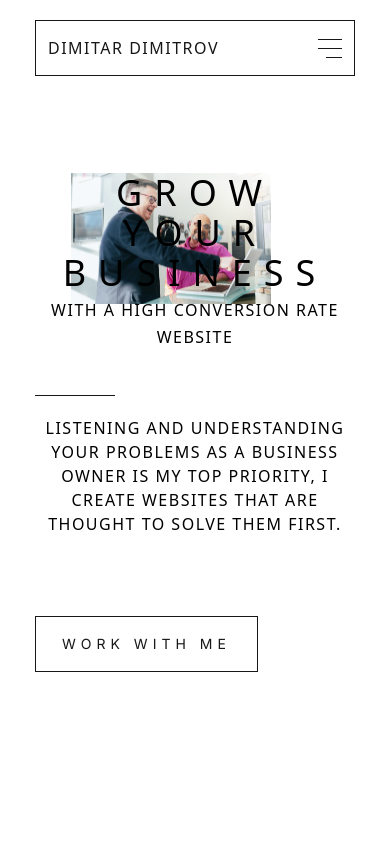
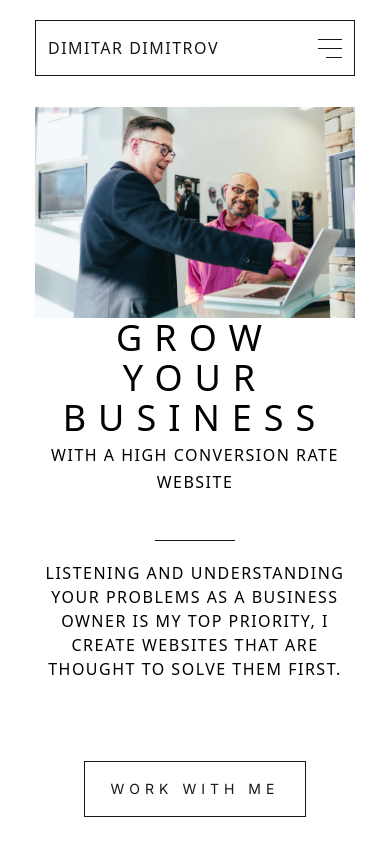
Before and after one commit to ippoboi/portfolio-front, a Next.js app: page / in a window 390 px wide. Shown: the top 844 px of the page. Built offline with nearby package versions, Linux system fonts and the light colour scheme.

Commit message:
Pob sol section finish + responsive

```diff
--- a/app/page.jsx
+++ b/app/page.jsx
@@ -4,7 +4,7 @@ const Home = () => {
   return (
     <div className="flex flex-col w-full">
       {/* Hero Section */}
-      <section className="min-h-screen flex justify-center items-center lg:items-start flex-col gap-20 mx-auto">
+      <section className="min-h-screen flex justify-center items-center lg:items-start flex-col gap-20 mx-auto mt-10">
         <div className="relative flex lg:flex-row flex-col-reverse max-w-6xl 2xl:max-w-7xl items-center">
           <div className="max-w-xs md:max-w-lg lg:max-w-6xl 2xl:max-w-7xlflex flex-col items-center justify-center lg:items-start">
             <h1 className="big_title lg:text-[40px] text-center lg:text-left leading-5 mb-12">
@@ -13,21 +13,23 @@ const Home = () => {
                 WITH A HIGH CONVERSION RATE WEBSITE
               </span>
             </h1>
-            <div className="line w-20" />
+            <div className="line w-20 mx-auto" />
             <p className="small_spaced_text text-center lg:text-left lg:max-w-xl md:max-w-lg mt-5">
               Listening and understanding your problems as a Business Owner is
               my top priority, I CREATE websites THAT are thought to solve them
               first.
             </p>
-            <button className="outline_btn_black mt-20">WORK WITH ME</button>
+            <button className="outline_btn_black mt-20 mx-auto lg:mx-0">
+              WORK WITH ME
+            </button>
           </div>
-          <div className="relative lg:w-[600px] w-[200px] lg:h-[400px] -z-10">
+          <div className="lg:relative lg:max-w-3xl md:max-w-lg max-w-xs -z-10 ">
             <Image
               src="/images/Hero-Section-Photo.webp"
               alt="A Business Owner and a Worker are looking at a computer screen and the business owner is pointing to the screen."
               width={600}
               height={400}
-              className="absolute right-6"
+              className=" lg:right-6"
             />
             <div className="w-[600px] h-[400px] right-6 absolute bg-gradient-radial from-transparent from-70% to-white"></div>
           </div>
@@ -40,7 +42,7 @@ const Home = () => {
           {/* Video */}
           <div className="border border-white py-5">
             <iframe
-              className="lg:w-[600px] w-full md:h-96 h-full"
+              className="lg:w-[600px] w-full md:h-96 lg:h-80 h-full"
               src={"https://www.youtube.com/embed/9No-FiEInLA"}
               allowFullScreen
             ></iframe>
```
